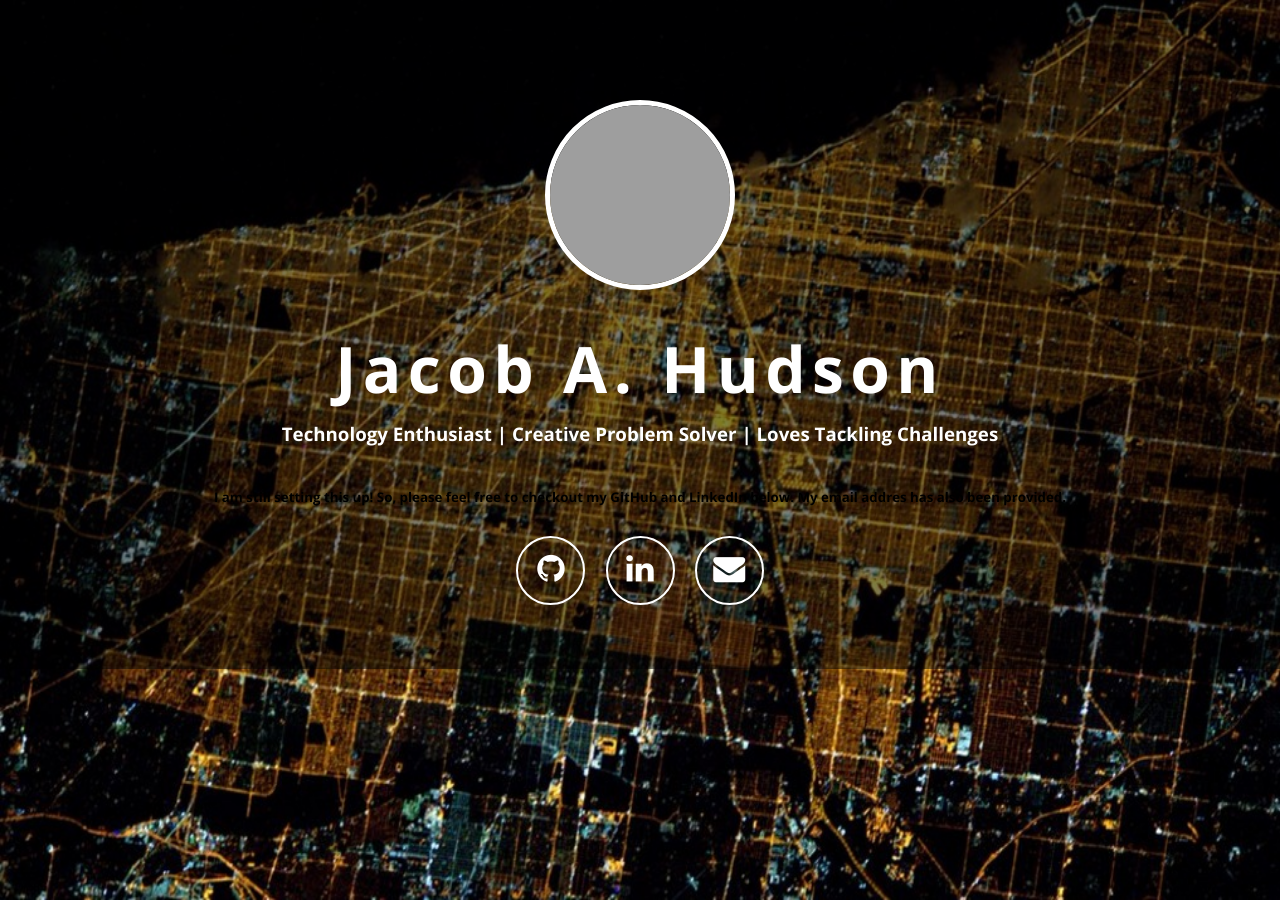
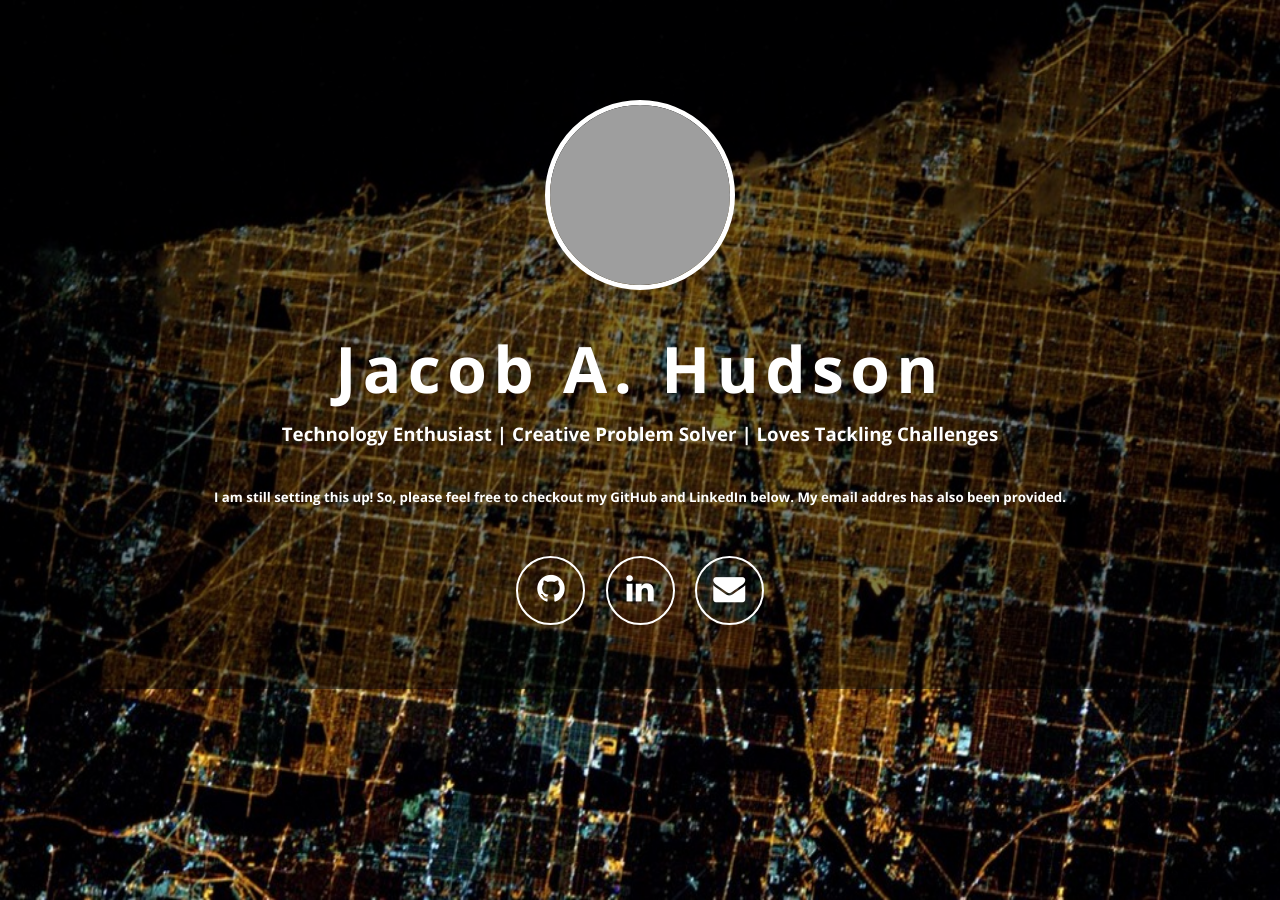
Before and after one commit to jacob-hudson/jacob-hudson.github.io, a Jekyll site: the page built from index.html, in a window 1280 px wide. Built offline with Jekyll 4.4.1, drawn with Linux system fonts in a browser that asks for light colours; nearby versions of some CDN libraries; grey boxes are pictures that could not be loaded.

Commit message:
adjusting CSS for readability

```diff
--- a/css/front.css
+++ b/css/front.css
@@ -33,6 +33,12 @@ h1 {
     margin: -10px 0;
 }
 h3 {
+    color: white;
+    padding-bottom: 20px;
+    font-weight: thin;
+}
+
+h5 {
     color: white;
     padding-bottom: 20px;
     font-weight: thin;
```
